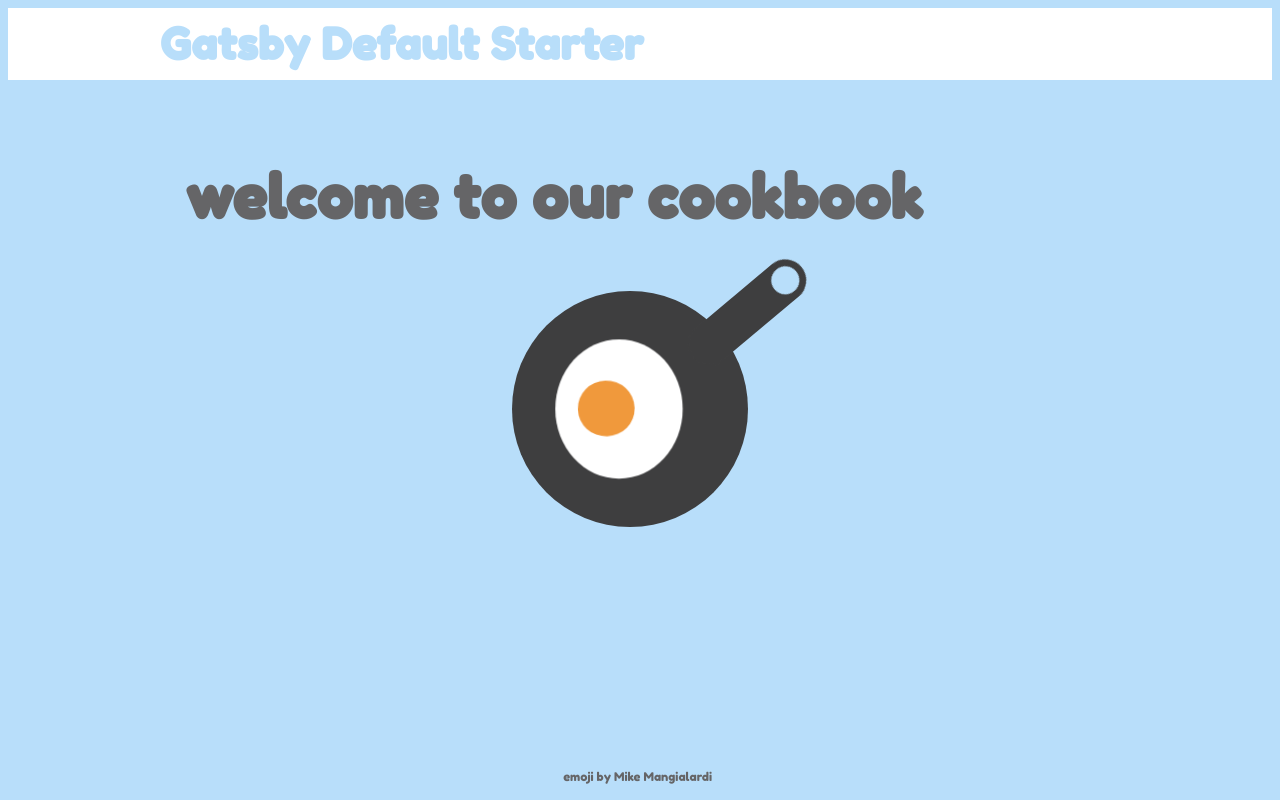
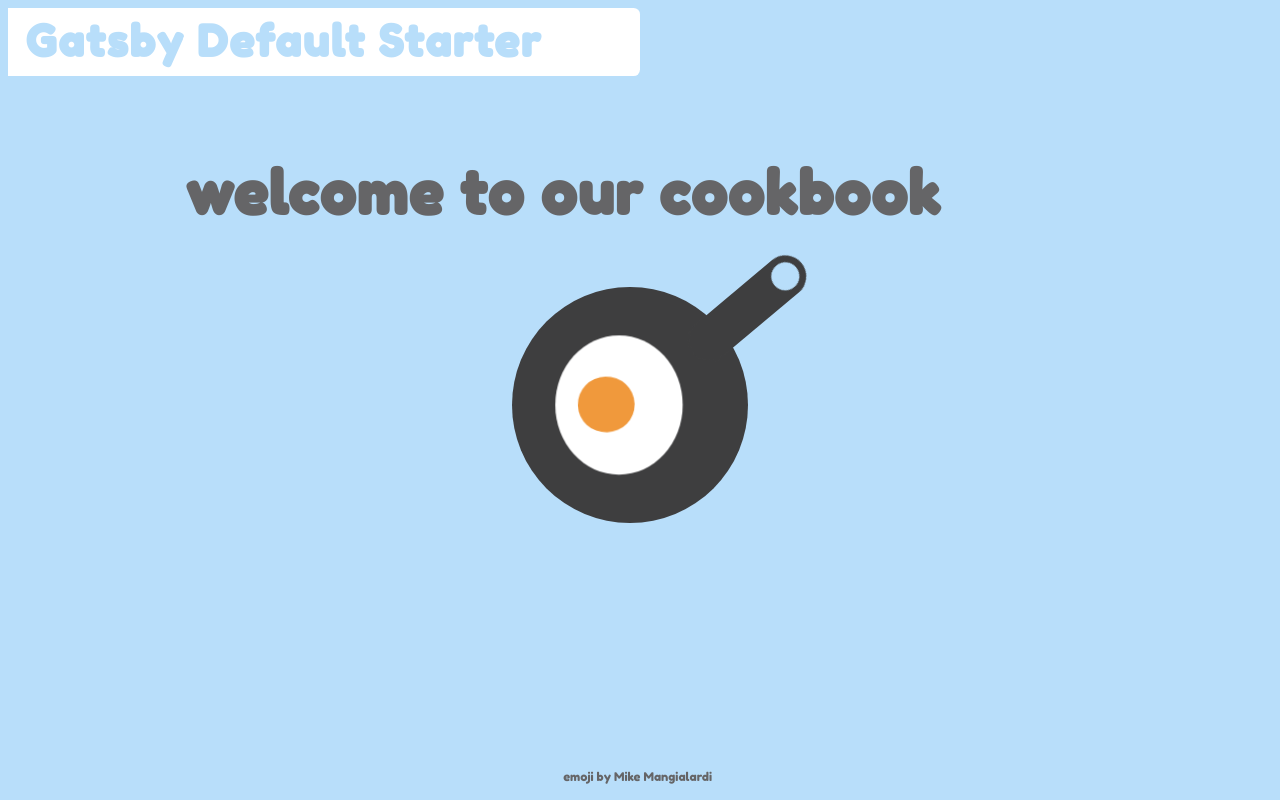
Before and after one commit to bonnina/Gatsby-Cookbook, a Gatsby site: page / in a window 1280 px wide. Built offline with nearby package versions, Linux system fonts and the light colour scheme; Gatsby itself is replaced by a stand-in of ours.

Commit message:
Update header styles

```diff
--- a/src/components/header.js
+++ b/src/components/header.js
@@ -5,7 +5,6 @@ import './layout.css'
 const Header = ({ siteTitle }) => (
   <div id="header"
     style={{
-      background: 'white',
       marginBottom: '1.45rem',
     }}
   >
@@ -16,7 +15,7 @@ const Header = ({ siteTitle }) => (
         padding: '1.45rem 1.0875rem',
       }}
     >
-      <h1 style={{ margin: 0 }}>
+      <h1 style={{ margin: 0, color: 'white' }}>
         <Link
           to="/"
           style={{
--- a/src/components/layout.scss
+++ b/src/components/layout.scss
@@ -17,9 +17,14 @@ body{
 
 #header {
   font-family: 'Fredoka One', cursive;
-  color: $sky;
-  line-height: 0.6;
+  background-color: $white;
+  width: 50%;
+  color: $white;
+  line-height: 0.5;
   font-size: 1.7vw;
+  letter-spacing: 1.5px;
+  border-bottom-right-radius: 0.5vw;
+  border-top-right-radius: 0.5vw;
 }
 
 a {
@@ -33,6 +38,7 @@ a {
   font-family: 'Fredoka One', cursive;
   color: $gray;
   animation: moveInLeft 1s ease-out;
+  letter-spacing: 0.8px;
 }
 
 .page {
@@ -62,7 +68,7 @@ a {
   background: $grafit;
   width: 92%;
   height: 97%;
-  animation: shake 6s linear infinite;
+  animation: shake 8s linear infinite;
   &:active {
     animation: push 0.6s ease-out;
     .egg {
```
Also changed, not shown: src/components/layout.css, 1 other file.
